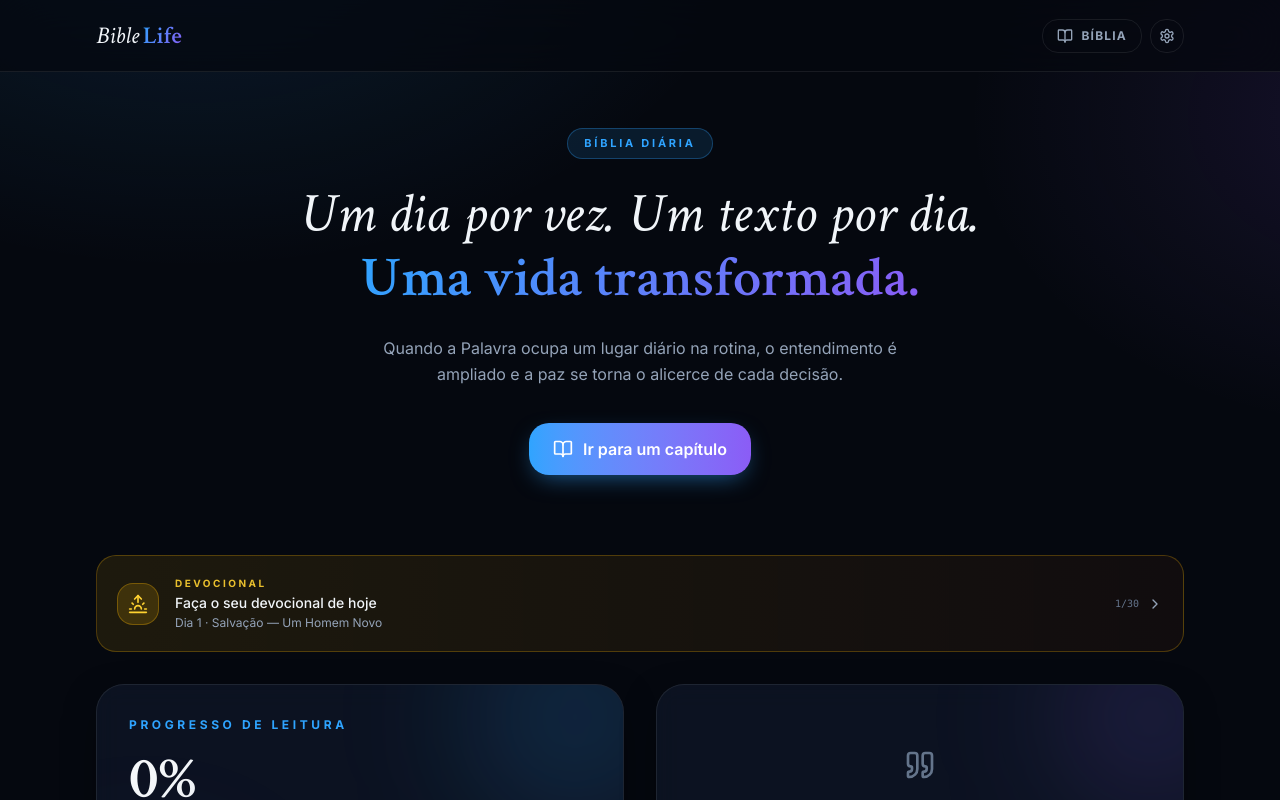
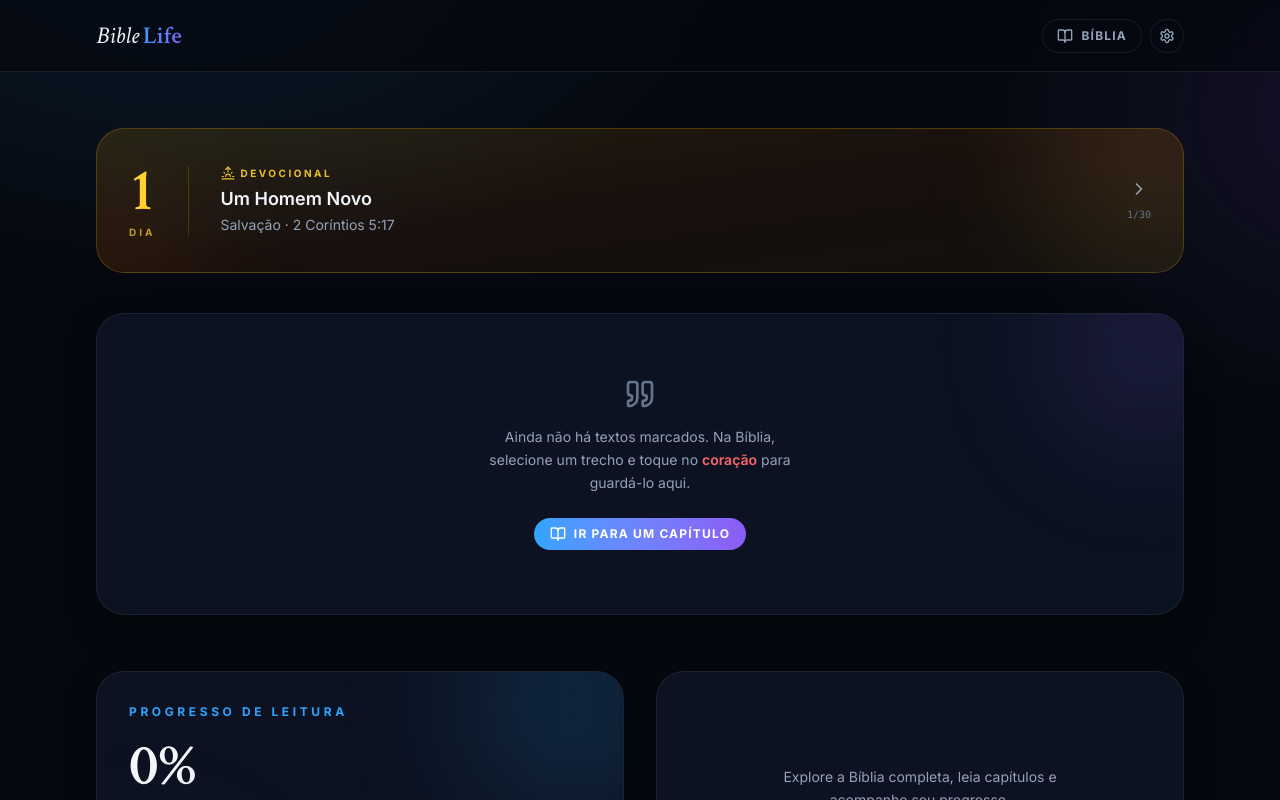
Before and after one commit to kodastrategic/biblia-app, a React (Vite) app: page / in a window 1280 px wide. Shown: the top 800 px of the page. Built offline with nearby package versions, Linux system fonts and the light colour scheme.

Commit message:
navegação corrigida e home redesenhada: fechar leitor volta para biblioteca, devocional em destaque no topo com dia grande, favoritos abaixo do devocional, texto 'uma vida transformada' removido

```diff
--- a/src/App.tsx
+++ b/src/App.tsx
@@ -44,6 +44,11 @@ export default function App() {
       chapter,
       totalChapters: info?.chapters ?? 1,
     });
+  };
+
+  const handleReaderBack = () => {
+    setReader(null);
+    setLibraryOpen(true);
   };
 
   const handleToggleChapter = (book: string, chapter: number) => {
@@ -125,6 +130,7 @@ export default function App() {
         chapter={reader?.chapter ?? 1}
         totalChapters={reader?.totalChapters ?? 1}
         onClose={() => setReader(null)}
+        onBack={handleReaderBack}
         isChapterRead={isChapterRead}
         onMarkAsRead={(b, c) => handleToggleChapter(b, c)}
         onAddMark={handleAddMark}
--- a/src/components/home/DevocionalCard.tsx
+++ b/src/components/home/DevocionalCard.tsx
@@ -13,31 +13,42 @@ export function DevocionalCard({ currentDay, totalDays, day, isComplete, onOpen
   return (
     <button
       onClick={onOpen}
-      className="group w-full flex items-center gap-4 rounded-2xl border border-amber-400/25 bg-gradient-to-r from-amber-400/10 to-orange-500/5 hover:border-amber-400/50 hover:bg-amber-400/[0.12] p-4 md:p-5 transition-all active:scale-[0.99] text-left"
+      className="group w-full relative overflow-hidden rounded-3xl border border-amber-400/25 bg-gradient-to-br from-amber-400/12 via-orange-500/8 to-amber-400/5 hover:border-amber-400/50 hover:from-amber-400/18 hover:via-orange-500/12 hover:to-amber-400/8 p-6 md:p-8 transition-all active:scale-[0.99] text-left"
     >
-      <div className="shrink-0 p-2.5 rounded-xl bg-amber-400/15 border border-amber-400/30 text-amber-300">
-        <Sunrise className="w-5 h-5" />
+      <div className="absolute -top-20 -right-20 w-56 h-56 rounded-full bg-amber-400/10 blur-3xl" />
+      <div className="absolute -bottom-16 -left-16 w-40 h-40 rounded-full bg-orange-500/10 blur-3xl" />
+
+      <div className="relative flex items-center gap-6 md:gap-8">
+        <div className="shrink-0 flex flex-col items-center justify-center">
+          <div className="text-5xl md:text-6xl font-serif font-bold text-amber-300 leading-none">
+            {currentDay}
+          </div>
+          <div className="text-[10px] uppercase tracking-[0.3em] text-amber-300/70 font-bold mt-1">
+            dia
+          </div>
         </div>
 
-      <div className="min-w-0 flex-1">
-        <p className="text-[10px] uppercase tracking-[0.25em] text-amber-300/90 font-bold mb-0.5">
+        <div className="min-w-0 flex-1 border-l border-amber-400/20 pl-6 md:pl-8">
+          <p className="text-[10px] uppercase tracking-[0.25em] text-amber-300/90 font-bold mb-1.5">
+            <Sunrise className="w-3.5 h-3.5 inline -mt-0.5 mr-1.5" />
             Devocional
           </p>
-        <p className="text-sm text-fg font-medium truncate">
+          <p className="text-base md:text-lg text-fg font-semibold leading-snug mb-1">
             {isComplete
               ? 'Devocional concluído'
-            : 'Faça o seu devocional de hoje'}
+              : day?.titulo ?? 'Faça o seu devocional de hoje'}
           </p>
-        <p className="text-xs text-muted truncate mt-0.5">
-          {day ? `Dia ${currentDay} · ${day.semana_tema} — ${day.titulo}` : `Dia ${currentDay} de ${totalDays}`}
+          <p className="text-sm text-muted truncate">
+            {day ? `${day.semana_tema} · ${day.referencia_biblica}` : `${currentDay} de ${totalDays} dias`}
           </p>
         </div>
 
-      <div className="shrink-0 flex items-center gap-2">
+        <div className="shrink-0 flex flex-col items-center gap-2">
+          <ChevronRight className="w-5 h-5 text-muted group-hover:text-amber-300 group-hover:translate-x-0.5 transition-all" />
           <span className="text-[10px] text-dim font-mono tabular-nums">
             {currentDay}/{totalDays}
           </span>
-        <ChevronRight className="w-4 h-4 text-muted group-hover:text-amber-300 group-hover:translate-x-0.5 transition-all" />
+        </div>
       </div>
     </button>
   );
--- a/src/components/home/HomeView.tsx
+++ b/src/components/home/HomeView.tsx
@@ -34,25 +34,7 @@ export function HomeView({
 }: HomeViewProps) {
   return (
     <div className="max-w-6xl mx-auto px-5 md:px-8">
-      <section className="text-center mb-14 md:mb-20">
-        <p className="inline-flex items-center gap-2 px-4 py-1.5 rounded-full border border-brand/30 bg-brand-soft text-brand text-[11px] font-bold uppercase tracking-[0.25em] mb-6">
-          Bíblia Diária
-        </p>
-        <h1 className="font-serif italic text-[32px] md:text-[56px] leading-[1.15] text-fg mb-6 max-w-3xl mx-auto">
-          Um dia por vez. Um texto por dia.{' '}
-          <span className="text-gradient-brand not-italic font-semibold">Uma vida transformada.</span>
-        </h1>
-        <p className="text-sm md:text-base text-muted max-w-xl mx-auto leading-relaxed mb-9">
-          Quando a Palavra ocupa um lugar diário na rotina, o entendimento é ampliado e a paz se
-          torna o alicerce de cada decisão.
-        </p>
-        <Button size="lg" onClick={onOpenLibrary}>
-          <BookOpen className="w-5 h-5" />
-          Ir para um capítulo
-        </Button>
-      </section>
-
-      <div className="mb-6 md:mb-8">
+      <div className="mb-8 md:mb-10">
         <DevocionalCard
           currentDay={devocionalCurrentDay}
           totalDays={devocionalTotalDays}
@@ -62,9 +44,21 @@ export function HomeView({
         />
       </div>
 
+      <div className="mb-10 md:mb-14">
+        <FeedCard marks={marks} onOpenMarks={onOpenMarks} onOpenLibrary={onOpenLibrary} />
+      </div>
+
       <section className="grid grid-cols-1 lg:grid-cols-2 gap-6 md:gap-8">
         <ProgressCard percentage={percentage} countRead={countRead} userName={userName} />
-        <FeedCard marks={marks} onOpenMarks={onOpenMarks} onOpenLibrary={onOpenLibrary} />
+        <div className="flex flex-col items-center justify-center text-center p-6 md:p-8 rounded-3xl border border-line bg-panel/80 backdrop-blur-md shadow-card">
+          <p className="text-sm text-muted max-w-xs leading-relaxed mb-6">
+            {userName ? `${userName}, ` : ''}Explore a Bíblia completa, leia capítulos e acompanhe seu progresso.
+          </p>
+          <Button size="lg" onClick={onOpenLibrary}>
+            <BookOpen className="w-5 h-5" />
+            Ir para um capítulo
+          </Button>
+        </div>
       </section>
     </div>
   );
--- a/src/components/modals/ReaderModal.tsx
+++ b/src/components/modals/ReaderModal.tsx
@@ -20,6 +20,7 @@ interface ReaderModalProps {
   chapter: number;
   totalChapters: number;
   onClose: () => void;
+  onBack: () => void;
   isChapterRead: (book: string, chapter: number) => boolean;
   onMarkAsRead: (book: string, chapter: number) => void;
   onAddMark: (text: string, book: string, chapter: number, verse: number) => void;
@@ -35,6 +36,7 @@ export function ReaderModal({
   chapter,
   totalChapters,
   onClose,
+  onBack,
   isChapterRead,
   onMarkAsRead,
   onAddMark,
@@ -194,9 +196,9 @@ export function ReaderModal({
               <Heart className="w-5 h-5" />
             </button>
             <button
-              onClick={onClose}
+              onClick={onBack}
               className="ml-1 p-2 rounded-lg text-muted hover:text-fg hover:bg-white/5 transition-colors"
-              aria-label="Fechar leitor"
+              aria-label="Voltar para biblioteca"
             >
               <X className="w-6 h-6" />
             </button>
```
Lines whose indentation alone changed are shown as unchanged.
